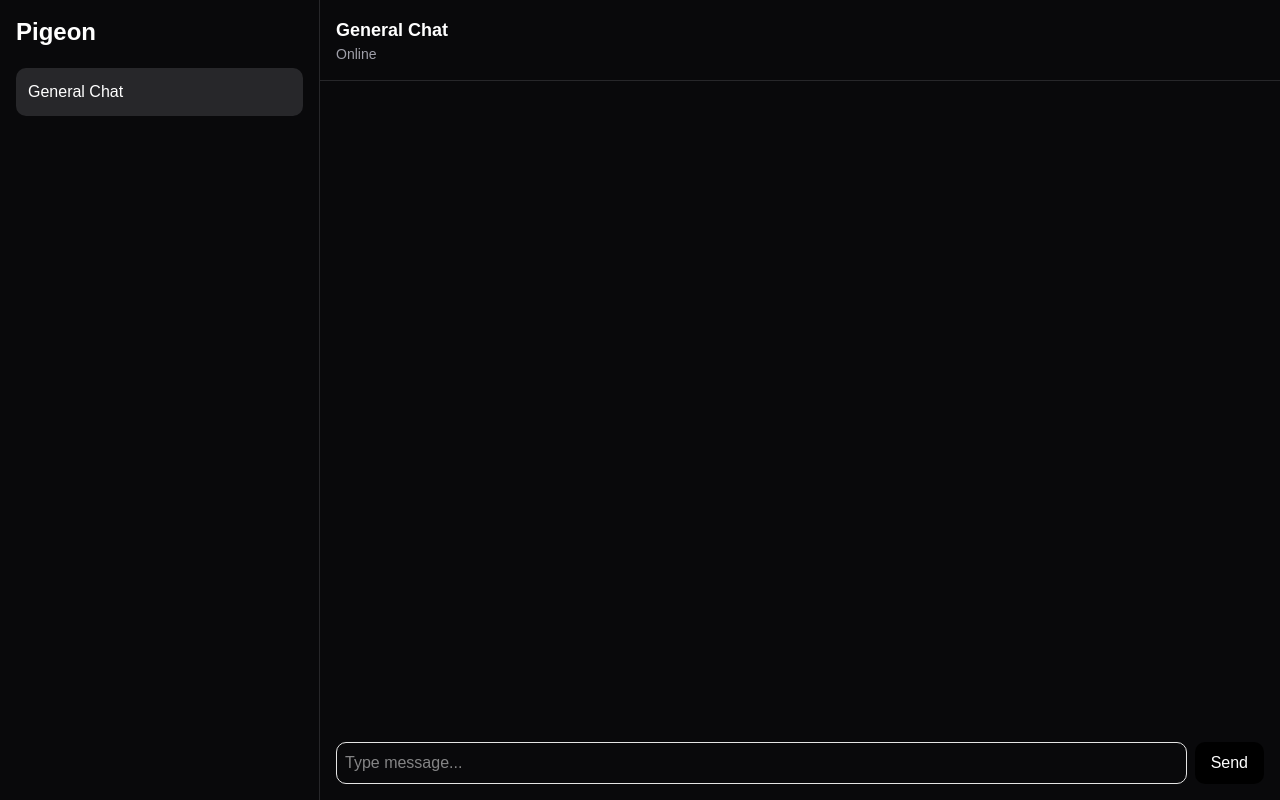
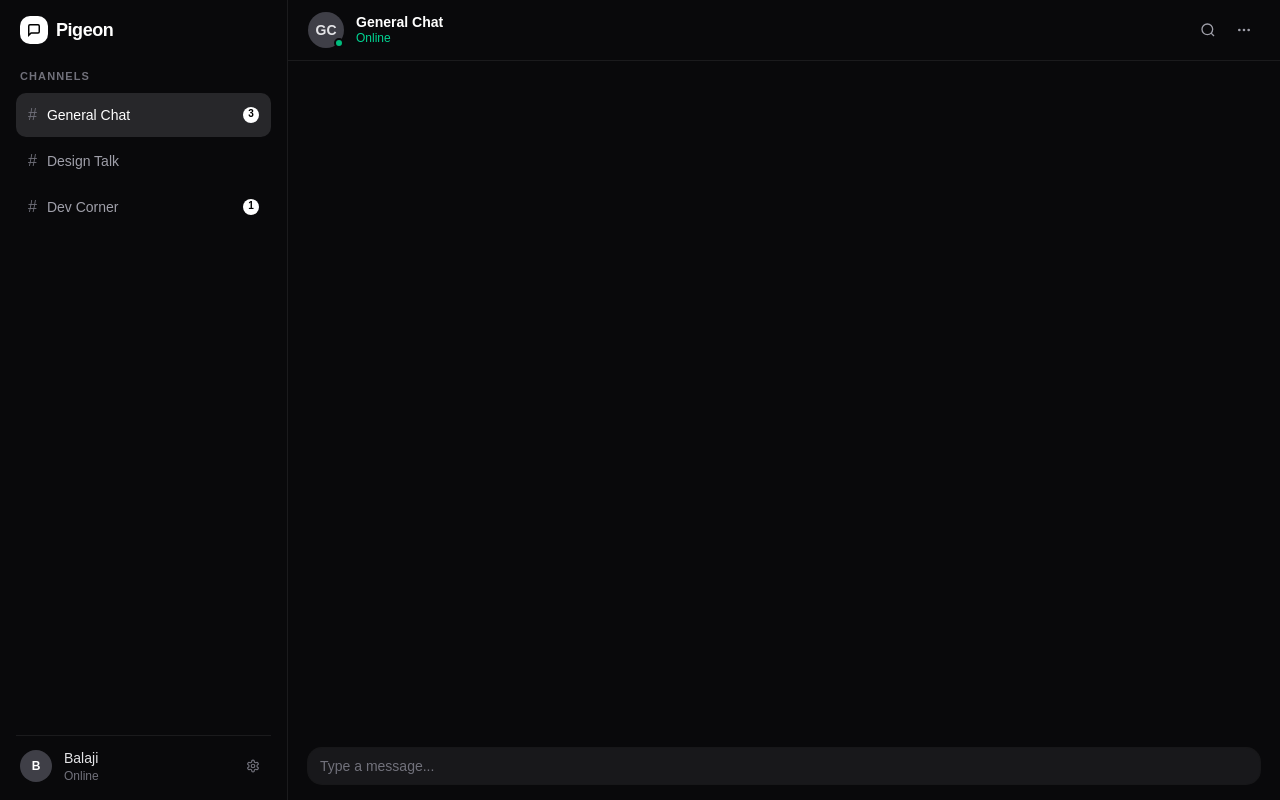
Before and after one commit to balajixog/Pigeon-Messager, a React (Vite) app in the folder client/: page / in a window 1280 px wide. Built offline with nearby package versions, Linux system fonts and the light colour scheme.

Commit message:
refactor: ui enhancement

```diff
--- a/client/src/features/chat/components/ChatHeader.jsx
+++ b/client/src/features/chat/components/ChatHeader.jsx
@@ -1,23 +1,51 @@
+// ChatHeader.jsx
 function ChatHeader() {
   return (
-    <div
-      className="
-          flex
-          items-center
-          justify-between
-        "
-    >
-      <div>
-        <h2 className="font-bold text-lg">General Chat</h2>
+    <div className="flex items-center justify-between">
+      <div className="flex items-center gap-3">
+        <div className="relative">
+          <div className="w-9 h-9 rounded-full bg-zinc-700 flex items-center justify-center text-sm font-semibold text-zinc-200">
+            GC
+          </div>
+          {/* Online dot */}
+          <span className="absolute bottom-0 right-0 w-2.5 h-2.5 bg-emerald-500 rounded-full border-2 border-zinc-950" />
+        </div>
+        <div>
+          <h2 className="font-semibold text-sm text-white leading-tight">
+            General Chat
+          </h2>
+          <p className="text-xs text-emerald-400 leading-tight">Online</p>
+        </div>
+      </div>
 
-        <p
-          className="
-              text-sm
-              text-zinc-400
-            "
-        >
-          Online
-        </p>
+      <div className="flex items-center gap-1">
+        <button className="w-8 h-8 rounded-lg hover:bg-zinc-800 transition-colors flex items-center justify-center text-zinc-400 hover:text-zinc-200">
+          <svg
+            width="16"
+            height="16"
+            viewBox="0 0 24 24"
+            fill="none"
+            stroke="currentColor"
+            strokeWidth="2"
+          >
+            <circle cx="11" cy="11" r="8" />
+            <path d="m21 21-4.35-4.35" />
+          </svg>
+        </button>
+        <button className="w-8 h-8 rounded-lg hover:bg-zinc-800 transition-colors flex items-center justify-center text-zinc-400 hover:text-zinc-200">
+          <svg
+            width="16"
+            height="16"
+            viewBox="0 0 24 24"
+            fill="none"
+            stroke="currentColor"
+            strokeWidth="2"
+          >
+            <circle cx="12" cy="12" r="1" />
+            <circle cx="19" cy="12" r="1" />
+            <circle cx="5" cy="12" r="1" />
+          </svg>
+        </button>
       </div>
     </div>
   );
--- a/client/src/features/chat/components/ChatLayout.jsx
+++ b/client/src/features/chat/components/ChatLayout.jsx
@@ -1,64 +1,29 @@
-function ChatLayout({
-  sidebar,
+// ChatLayout.jsx
+import { motion } from "motion/react";
 
-  header,
-
-  children,
-}) {
+function ChatLayout({ sidebar, header, children }) {
   return (
-    <div
-      className="
-          h-screen
-          flex
-          bg-zinc-950
-          text-white
-        "
-    >
-      {/* SIDEBAR */}
-
-      <aside
-        className="
-            w-80
-            border-r
-            border-zinc-800
-            p-4
-          "
+    <div className="h-screen flex bg-zinc-950 text-white overflow-hidden">
+      <motion.aside
+        initial={{ x: -20, opacity: 0 }}
+        animate={{ x: 0, opacity: 1 }}
+        transition={{ duration: 0.3 }}
+        className="w-72 border-r border-zinc-800/60 flex flex-col"
       >
         {sidebar}
-      </aside>
+      </motion.aside>
 
-      {/* CHAT AREA */}
-
-      <main
-        className="
-            flex-1
-            flex
-            flex-col
-          "
-      >
-        {/* HEADER */}
-
-        <div
-          className="
-              border-b
-              border-zinc-800
-              p-4
-            "
+      <main className="flex-1 flex flex-col min-w-0">
+        <motion.div
+          initial={{ y: -10, opacity: 0 }}
+          animate={{ y: 0, opacity: 1 }}
+          transition={{ duration: 0.3, delay: 0.1 }}
+          className="border-b border-zinc-800/60 px-5 py-3 shrink-0"
         >
           {header}
-        </div>
+        </motion.div>
 
-        {/* CONTENT */}
-
-        <div
-          className="
-              flex-1
-              overflow-y-auto
-              p-4
-            "
-        >
-          {children}
-        </div>
+        <div className="flex-1 overflow-y-auto px-5 py-4">{children}</div>
       </main>
     </div>
   );
--- a/client/src/features/chat/components/ChatSidebar.jsx
+++ b/client/src/features/chat/components/ChatSidebar.jsx
@@ -1,31 +1,94 @@
+// ChatSidebar.jsx
+import { useState } from "react";
+import { motion } from "motion/react";
+
+const rooms = [
+  { id: 1, name: "General Chat", unread: 3, active: true },
+  { id: 2, name: "Design Talk", unread: 0, active: false },
+  { id: 3, name: "Dev Corner", unread: 1, active: false },
+];
+
 function ChatSidebar() {
+  const [active, setActive] = useState(1);
+
   return (
-    <div>
-      <h1
-        className="
-            text-2xl
-            font-bold
-            mb-5
-          "
-      >
-        Pigeon
-      </h1>
+    <div className="flex flex-col h-full p-4">
+      {/* Brand */}
+      <div className="flex items-center gap-2 mb-6 px-1">
+        <div className="w-7 h-7 rounded-lg bg-white flex items-center justify-center">
+          <svg
+            width="14"
+            height="14"
+            viewBox="0 0 24 24"
+            fill="none"
+            stroke="black"
+            strokeWidth="2.5"
+          >
+            <path d="M21 15a2 2 0 0 1-2 2H7l-4 4V5a2 2 0 0 1 2-2h14a2 2 0 0 1 2 2z" />
+          </svg>
+        </div>
+        <span className="text-lg font-bold tracking-tight">Pigeon</span>
+      </div>
 
-      <div
-        className="
-            space-y-2
-          "
-      >
-        <div
-          className="
-              p-3
-              rounded-lg
-              bg-zinc-800
-              cursor-pointer
-            "
-        >
-          General Chat
+      {/* Section label */}
+      <p className="text-[11px] font-semibold text-zinc-500 uppercase tracking-widest px-1 mb-2">
+        Channels
+      </p>
+
+      {/* Room list */}
+      <div className="space-y-0.5 flex-1">
+        {rooms.map((room, i) => (
+          <motion.button
+            key={room.id}
+            initial={{ opacity: 0, x: -10 }}
+            animate={{ opacity: 1, x: 0 }}
+            transition={{ delay: i * 0.05 }}
+            onClick={() => setActive(room.id)}
+            className={`
+              w-full flex items-center justify-between px-3 py-2.5 rounded-lg text-sm
+              transition-colors duration-150 text-left
+              ${
+                active === room.id
+                  ? "bg-zinc-800 text-white"
+                  : "text-zinc-400 hover:bg-zinc-800/50 hover:text-zinc-200"
+              }
+            `}
+          >
+            <div className="flex items-center gap-2.5">
+              <span className="text-zinc-500 text-base">#</span>
+              <span className="font-medium">{room.name}</span>
+            </div>
+            {room.unread > 0 && (
+              <span className="bg-white text-black text-[10px] font-bold w-4 h-4 rounded-full flex items-center justify-center">
+                {room.unread}
+              </span>
+            )}
+          </motion.button>
+        ))}
+      </div>
+
+      {/* User footer */}
+      <div className="border-t border-zinc-800/60 pt-3 mt-3 flex items-center gap-3 px-1">
+        <div className="w-8 h-8 rounded-full bg-zinc-700 flex items-center justify-center text-xs font-semibold shrink-0">
+          B
         </div>
+        <div className="flex-1 min-w-0">
+          <p className="text-sm font-medium text-zinc-200 truncate">Balaji</p>
+          <p className="text-xs text-zinc-500">Online</p>
+        </div>
+        <button className="w-7 h-7 rounded-md hover:bg-zinc-800 flex items-center justify-center text-zinc-500 hover:text-zinc-300 transition-colors shrink-0">
+          <svg
+            width="14"
+            height="14"
+            viewBox="0 0 24 24"
+            fill="none"
+            stroke="currentColor"
+            strokeWidth="2"
+          >
+            <path d="M12.22 2h-.44a2 2 0 0 0-2 2v.18a2 2 0 0 1-1 1.73l-.43.25a2 2 0 0 1-2 0l-.15-.08a2 2 0 0 0-2.73.73l-.22.38a2 2 0 0 0 .73 2.73l.15.1a2 2 0 0 1 1 1.72v.51a2 2 0 0 1-1 1.74l-.15.09a2 2 0 0 0-.73 2.73l.22.38a2 2 0 0 0 2.73.73l.15-.08a2 2 0 0 1 2 0l.43.25a2 2 0 0 1 1 1.73V20a2 2 0 0 0 2 2h.44a2 2 0 0 0 2-2v-.18a2 2 0 0 1 1-1.73l.43-.25a2 2 0 0 1 2 0l.15.08a2 2 0 0 0 2.73-.73l.22-.39a2 2 0 0 0-.73-2.73l-.15-.08a2 2 0 0 1-1-1.74v-.5a2 2 0 0 1 1-1.74l.15-.09a2 2 0 0 0 .73-2.73l-.22-.38a2 2 0 0 0-2.73-.73l-.15.08a2 2 0 0 1-2 0l-.43-.25a2 2 0 0 1-1-1.73V4a2 2 0 0 0-2-2z" />
+            <circle cx="12" cy="12" r="3" />
+          </svg>
+        </button>
       </div>
     </div>
   );
--- a/client/src/features/chat/components/MessageInput.jsx
+++ b/client/src/features/chat/components/MessageInput.jsx
@@ -1,74 +1,88 @@
 import { useEffect, useState } from "react";
+import { motion, AnimatePresence } from "motion/react";
 
-function MessageInput({
-  onSend,
-
-  onTyping,
-}) {
+function MessageInput({ onSend, onTyping }) {
   const [input, setInput] = useState("");
-
   const [isTyping, setIsTyping] = useState(false);
+  const [focused, setFocused] = useState(false);
 
   useEffect(() => {
     let timeout;
-
     if (isTyping) {
       onTyping(true);
-
       timeout = setTimeout(() => {
         onTyping(false);
-
         setIsTyping(false);
       }, 1000);
     }
-
     return () => clearTimeout(timeout);
   }, [input]);
 
   const handleSend = () => {
     if (!input.trim()) return;
-
     onSend(input);
-
     onTyping(false);
-
     setInput("");
-
     setIsTyping(false);
   };
 
+  const handleKeyDown = (e) => {
+    if (e.key === "Enter" && !e.shiftKey) {
+      e.preventDefault();
+      handleSend();
+    }
+  };
+
   return (
-    <div className="flex gap-2">
+    <motion.div
+      animate={{
+        boxShadow: focused
+          ? "0 0 0 1.5px rgba(255,255,255,0.15)"
+          : "0 0 0 1px rgba(255,255,255,0.06)",
+      }}
+      transition={{ duration: 0.15 }}
+      className="flex items-center gap-2 bg-zinc-900 rounded-xl px-3 py-2"
+    >
       <input
-        className="
-          border
-          p-2
-          flex-1
-          rounded-lg
-        "
+        className="flex-1 bg-transparent text-sm text-white placeholder:text-zinc-500 outline-none"
         value={input}
         onChange={(e) => {
           setInput(e.target.value);
-
           setIsTyping(true);
         }}
-        placeholder="Type message..."
+        onKeyDown={handleKeyDown}
+        onFocus={() => setFocused(true)}
+        onBlur={() => setFocused(false)}
+        placeholder="Type a message..."
       />
 
-      <button
-        onClick={handleSend}
-        className="
-          bg-black
-          text-white
-          px-4
-          rounded-lg
-        "
-      >
-        Send
-
-
-      </button>
-    </div>
+      <AnimatePresence>
+        {input.trim() && (
+          <motion.button
+            initial={{ opacity: 0, scale: 0.7 }}
+            animate={{ opacity: 1, scale: 1 }}
+            exit={{ opacity: 0, scale: 0.7 }}
+            transition={{ type: "spring", stiffness: 400, damping: 20 }}
+            onClick={handleSend}
+            className="w-8 h-8 rounded-lg bg-white text-black flex items-center justify-center shrink-0 hover:bg-zinc-200 transition-colors"
+          >
+            <svg
+              width="14"
+              height="14"
+              viewBox="0 0 24 24"
+              fill="none"
+              stroke="currentColor"
+              strokeWidth="2.5"
+              strokeLinecap="round"
+              strokeLinejoin="round"
+            >
+              <path d="M22 2L11 13" />
+              <path d="M22 2L15 22 11 13 2 9l20-7z" />
+            </svg>
+          </motion.button>
+        )}
+      </AnimatePresence>
+    </motion.div>
   );
 }
 
--- a/client/src/features/chat/hooks/useSocket.js
+++ b/client/src/features/chat/hooks/useSocket.js
@@ -1,105 +1,92 @@
 import { useEffect, useState } from "react";
-
 import stompClient from "@/websocket/socket";
 
-function useSocket() {
+function useSocket(currentUser) {
   const [messages, setMessages] = useState([]);
   const [typingUser, setTypingUser] = useState("");
 
   useEffect(() => {
+    let messageSub;
+    let typingSub;
+
     stompClient.onConnect = () => {
       console.log("Connected");
-      stompClient.subscribe("/topic/messages", (message) => {
+      // MESSAGE SUBSCRIPTION
+      messageSub = stompClient.subscribe("/topic/messages", (message) => {
         const newMessage = JSON.parse(message.body);
-
         setMessages((prev) => {
           const pendingIndex = prev.findIndex(
             (msg) => msg.clientId === newMessage.clientId && msg.pending,
           );
-
+          // REPLACE OPTIMISTIC
           if (pendingIndex !== -1) {
-            // Replace optimistic message with confirmed one
             const updated = [...prev];
-            updated[pendingIndex] = { ...newMessage, pending: false };
+            updated[pendingIndex] = {
+              ...newMessage,
+              pending: false,
+            };
             return updated;
           }
-
-          // Reject duplicate confirmed messages (same clientId already exists)
+          // PREVENT DUPLICATES
           const alreadyExists = prev.some(
             (msg) => msg.clientId === newMessage.clientId && !msg.pending,
           );
-          if (alreadyExists) return prev; // ← drop it
-
-          return [...prev, { ...newMessage, pending: false }];
+          if (alreadyExists) return prev;
+          return [
+            ...prev,
+            {
+              ...newMessage,
+              pending: false,
+            },
+          ];
         });
       });
-      stompClient.subscribe("/topic/typing", (message) => {
+      // TYPING SUBSCRIPTION
+      typingSub = stompClient.subscribe("/topic/typing", (message) => {
         const data = JSON.parse(message.body);
-        if (data.typing && data.sender !== "Balaji") {
+        if (data.typing && data.sender !== currentUser) {
           setTypingUser(data.sender);
         } else {
           setTypingUser("");
         }
       });
     };
-
     stompClient.activate();
-
     return () => {
+      if (messageSub) messageSub.unsubscribe();
+      if (typingSub) typingSub.unsubscribe();
       stompClient.deactivate();
     };
-  }, []);
-
+  }, [currentUser]);
   const sendMessage = (message) => {
     if (!message.trim()) return;
-
     if (!stompClient.connected) return;
-
-    // UNIQUE TEMP ID
-
     const clientId = crypto.randomUUID();
-
-    // OPTIMISTIC LOCAL MESSAGE
-
     const optimisticMessage = {
       clientId,
-
-      sender: "Balaji",
-
+      sender: currentUser,
       content: message,
-
       type: "CHAT",
-
       pending: true,
     };
-
-    // INSTANT UI
-
     setMessages((prev) => [...prev, optimisticMessage]);
-
-    // SEND TO SERVER
-
     stompClient.publish({
       destination: "/app/chat.send",
-
       body: JSON.stringify({
         clientId,
-
-        sender: "Balaji",
-
+        sender: currentUser,
         content: message,
-
         type: "CHAT",
       }),
     });
   };
+
   const sendTyping = (typing) => {
-    if (!stompClient.connected)
-      return;
+    if (!stompClient.connected) return;
     stompClient.publish({
       destination: "/app/chat.typing",
       body: JSON.stringify({
-        sender: "Balaji",
+        sender: currentUser,
         typing,
       }),
     });
--- a/client/src/features/chat/pages/ChatPage.jsx
+++ b/client/src/features/chat/pages/ChatPage.jsx
@@ -6,30 +6,26 @@ import MessageInput from "../components/MessageInput";
 import useSocket from "../hooks/useSocket";
 import TypingIndicator from "../components/TypingIndicator";
 
+
 function ChatPage() {
-  const { messages, sendMessage, typingUser, sendTyping } = useSocket();
+  const currentUser = "Balaji";
+
+  const { messages, sendMessage, typingUser, sendTyping } = useSocket(currentUser);
 
   return (
     <ChatLayout sidebar={<ChatSidebar />} header={<ChatHeader />}>
-      <div
-        className="
-          flex
-          flex-col
-          h-full
-        "
-      >
-        <div
-          className="
-            flex-1
-            space-y-2
-          "
-        >
-          {messages.map((msg, index) => (
-            <MessageBubble key={index} msg={msg} />
+      <div className="flex flex-col h-full">
+        <div className="flex flex-col gap-2 p-4 overflow-y-auto flex-1">
+          {messages.map((msg) => (
+            <MessageBubble
+              key={msg.clientId || msg.timestamp}
+              msg={msg}
+              currentUser={currentUser}
+            />
           ))}
         </div>
+
         {typingUser && <TypingIndicator username={typingUser} />}
-
         <MessageInput onSend={sendMessage} onTyping={sendTyping} />
       </div>
     </ChatLayout>
```
Also changed, not shown: client/src/features/chat/components/MessageBubble.jsx (+61 -31 lines).
